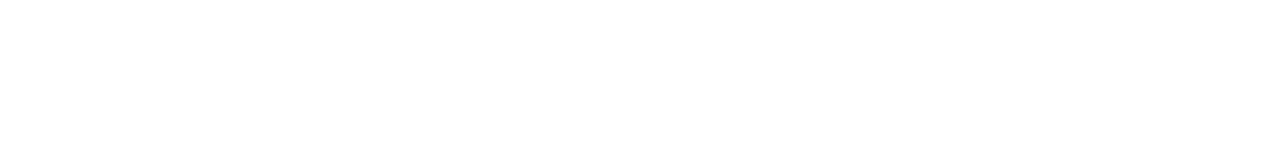
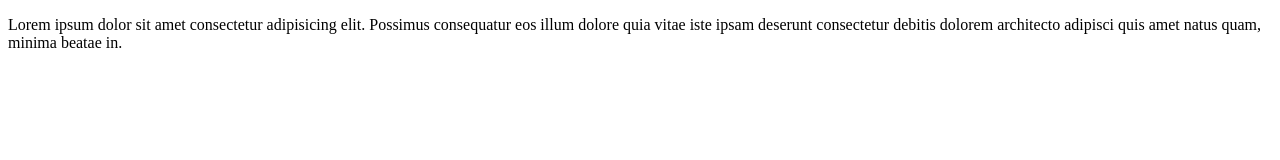
Before and after one commit to annko3/-ChicasTec---Unidad-2, a plain HTML site: page s34/index.html in a window 1280 px wide. Drawn offline with Linux system fonts and the light colour scheme.

Commit message:
parrafo nuevo

```diff
--- a/s34/index.html
+++ b/s34/index.html
@@ -6,6 +6,7 @@
     <title>Document</title>
 </head>
 <body>
+    <p>Lorem ipsum dolor sit amet consectetur adipisicing elit. Possimus consequatur eos illum dolore quia vitae iste ipsam deserunt consectetur debitis dolorem architecto adipisci quis amet natus quam, minima beatae in.</p>
     <script src="./assets/js/script.js"></script>
 </body>
 </html>
--- a/s36/assets/css/style.css
+++ b/s36/assets/css/style.css
@@ -0,0 +1,5 @@
+* {
+    padding: 0%;
+    margin: 0%;
+    box-sizing: border-box;
+}
```
